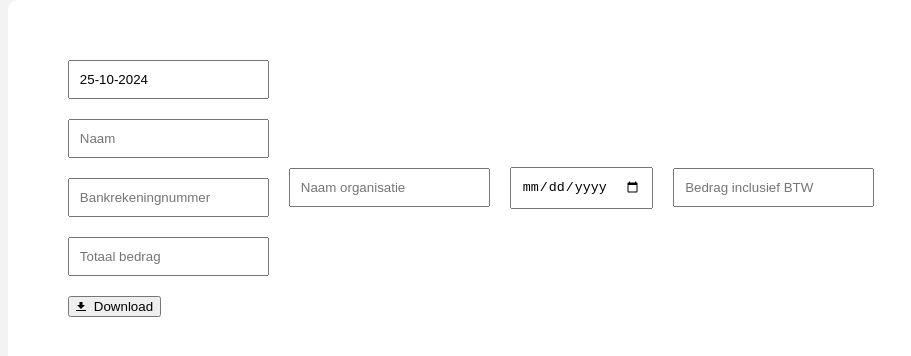
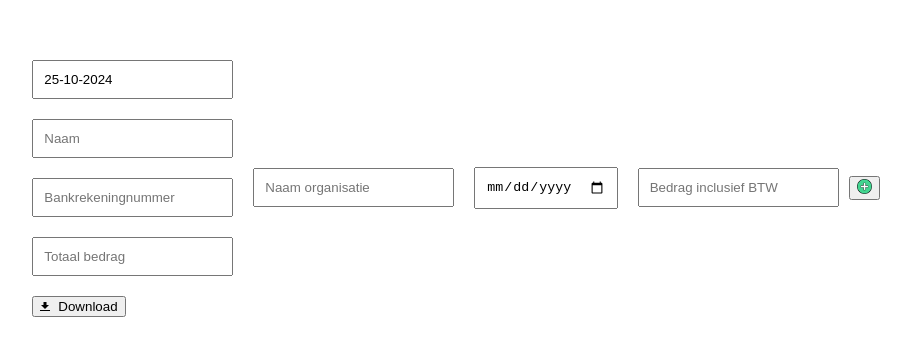
Before and after one commit to shaneallmighty/DeclaratieFormulier, a React (Create React App) app: page / in a window 1280 px wide. Shown: the part 212-568 px from the top of the page, without its empty margins (169-1080 px from the left). Built offline with nearby package versions, Linux system fonts and the light colour scheme.

Commit message:
deployment test

```diff
--- a/src/forms/DeclaratieForm.jsx
+++ b/src/forms/DeclaratieForm.jsx
@@ -1,6 +1,6 @@
 import FormInput from "../components/FormInput";
 import { useState, useRef } from "react";
-import { CSVLink,} from "react-csv";
+import { CSVLink } from "react-csv";
 import "../css/DeclaratieForm.css";
 
 function DeclaratieForm() {
@@ -28,17 +28,28 @@ function DeclaratieForm() {
       return;
     }
     csvLinkRef.current.link.click(); // Programmatically click the CSVLink
-    setShowCheck(true);//Show checkmark
+    setShowCheck(true); //Show checkmark
   };
 
+  // When clicking the add button, add a declaration to the list
   const addDeclaration = (e) => {
     e.preventDefault();
     if (!naamOrg || !datumBon || !bedrag) {
       alert("Please fill in all fields.");
       return;
     }
-}
+    const newDeclaration = {
+      naamOrg,
+      datumBon,
+      bedrag,
+    };
+    setDeclarations([...declarations, newDeclaration]);
 
+    // Clear input fields
+    setNaamOrg("");
+    setDatumBon("");
+    setBedrag("");
+  };
 
   // Define formatted CSV data with a single header row and blank rows for spacing
   const formattedData = [
@@ -51,7 +62,9 @@ const addDeclaration = (e) => {
     ["", "", "", ""],
     ["", "", "", ""],
     ["", "", "", ""],
+    ["", "", "", ""],
     ["Naam organisatie", "Datum bon", "Bedrag inclusief BTW"],
+    ...declarations.map((decl) => [decl.naamOrg, decl.datumBon, decl.bedrag]),
   ];
 
   return (
@@ -64,7 +77,12 @@ const addDeclaration = (e) => {
             value={datum}
             type=""
           />
-      <FormInput placeholder="Naam" setInput={setNaam} value={naam} type="" />
+          <FormInput
+            placeholder="Naam"
+            setInput={setNaam}
+            value={naam}
+            type=""
+          />
           <FormInput
             placeholder="Bankrekeningnummer"
             setInput={setBankrek}
@@ -79,9 +97,11 @@ const addDeclaration = (e) => {
           />
 
           <div>
-      <button className="button-download"
+            <button
+              className="button-download"
               type="button"
-      onClick={handleDownload}>
+              onClick={handleDownload}
+            >
               <svg
                 xmlns="http://www.w3.org/2000/svg"
                 viewBox="0 0 20 20"
@@ -108,31 +128,49 @@ const addDeclaration = (e) => {
             separator=";"
             filename={`Declaratie_${naam}_${datum}`}
             style={{ display: "none" }}
-        >Download me</CSVLink>
+          >
+            Download me
+          </CSVLink>
         </form>
       </div>
       <div className="declaraties">
-      <form onSubmit={addDeclaration} className = "form-declaratie">
+        <form onSubmit={addDeclaration} className="form-declaratie">
           <FormInput
             placeholder="Naam organisatie"
             setInput={setNaamOrg}
             value={naamOrg}
-          type=""/>
+            type=""
+          />
 
           <FormInput
             placeholder="Datum bon"
             setInput={setDatumBon}
             value={datumBon}
-          type="date"/>
+            type="date"
+          />
 
           <FormInput
             placeholder="Bedrag inclusief BTW"
             setInput={setBedrag}
             value={bedrag}
-          type="number"/>
-
+            type="number"
+          />
         </form>
-
+        <button class="button-add" type="button" onClick={addDeclaration}>
+          <img
+            src={`${process.env.PUBLIC_URL}/plus.png`}
+            alt="plus"
+            className="button-plus"
+            style={{ width: "15px", height: "15px" }}
+          />
+        </button>
+        <ul className="declaration-list">
+          {declarations.map((decl, index) => (
+            <li key={index}>
+              {decl.naamOrg}, {decl.datumBon}, €{decl.bedrag}
+            </li>
+          ))}
+        </ul>
       </div>
     </div>
   );
```
Also changed, not shown: public/plus.png (added). Lines whose indentation alone changed are shown as unchanged.
